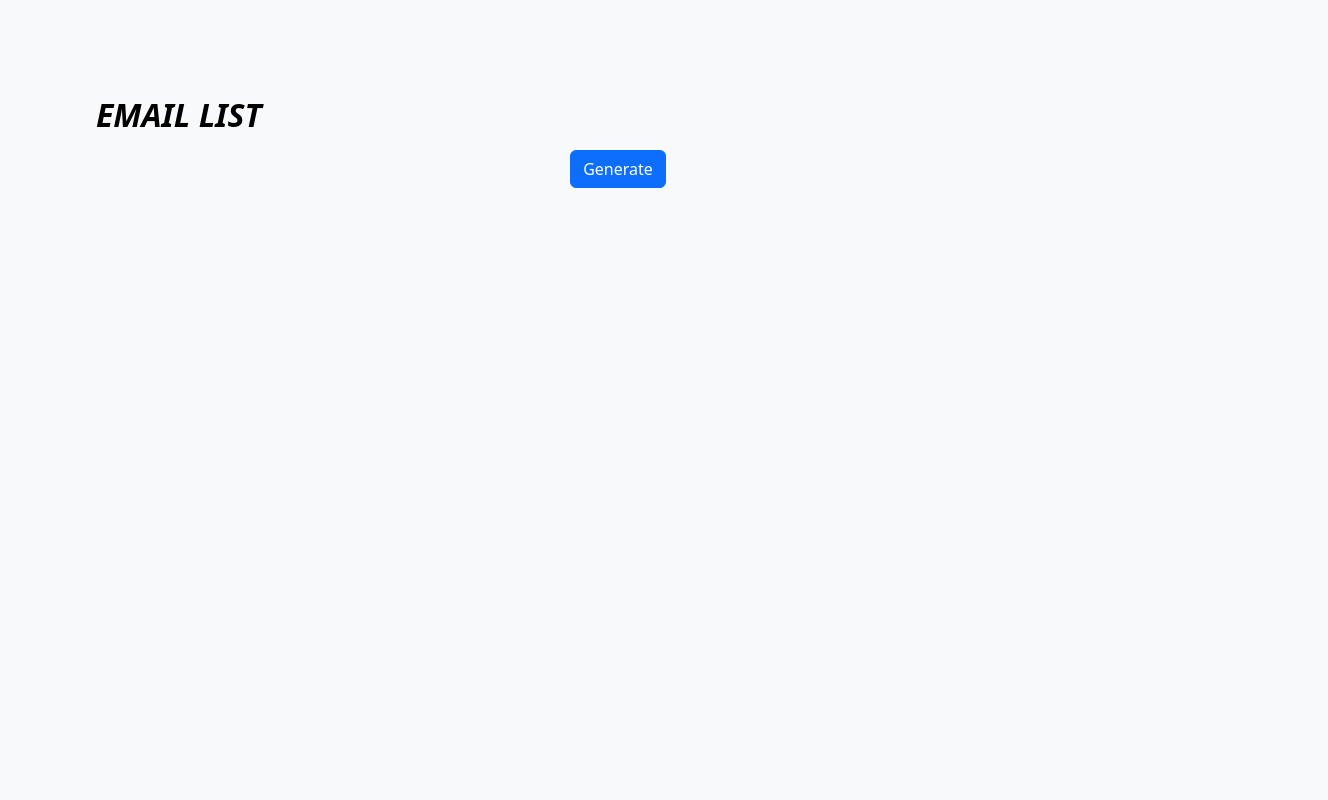
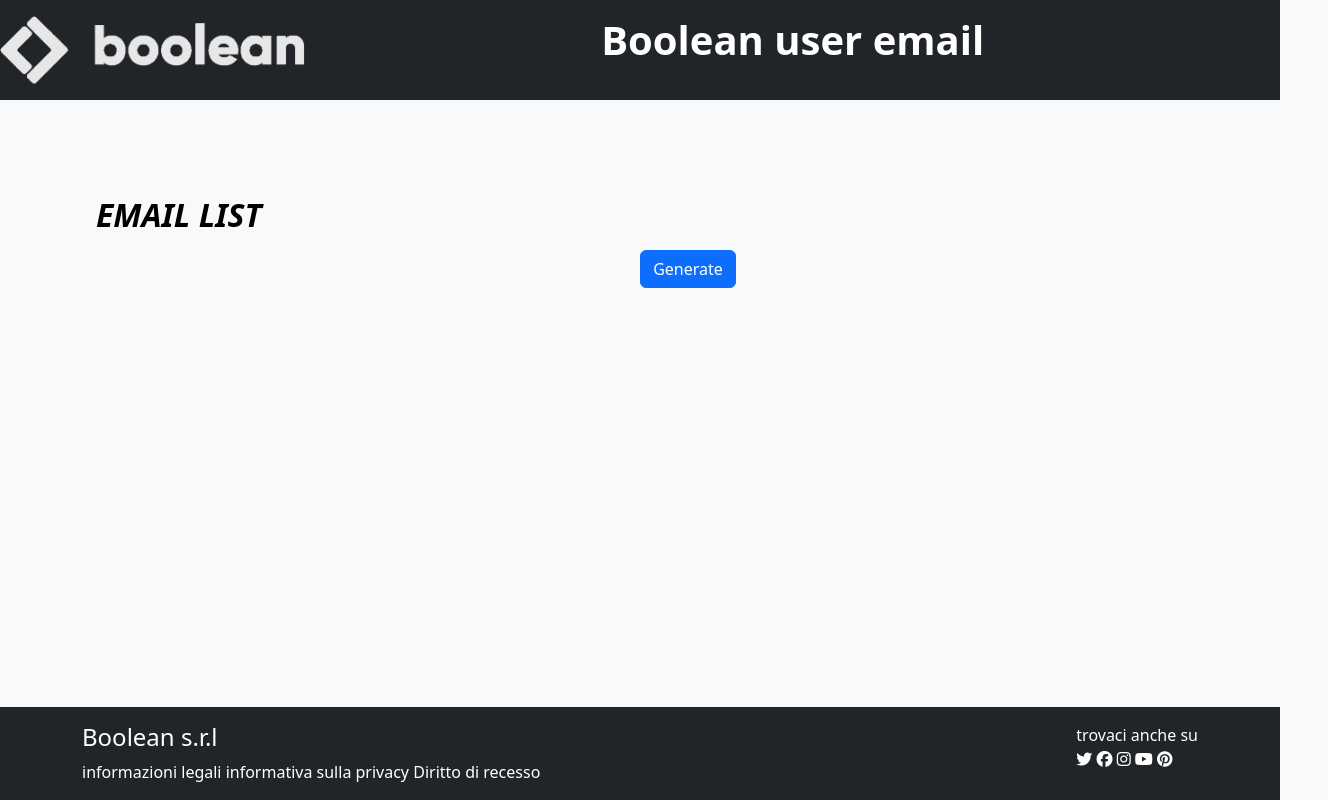
Before and after one commit to andrea-mosca/js-email-list, a plain HTML site: page index.html in a window 1280 px wide. Shown: the whole page, 1328 px wide, since content can reach past the window. Drawn offline with nearby package versions, Linux system fonts and the light colour scheme; no server answers.

Commit message:
other html styling

```diff
--- a/css/style.css
+++ b/css/style.css
@@ -0,0 +1,22 @@
+a{
+    text-decoration: none;
+    color: white;
+  }
+
+header{
+    height: 100px;
+}
+header img{
+    width: 100%;
+    height: 100%;
+    object-fit: cover;
+
+}
+
+
+
+footer{
+    width: 100%;
+    position: fixed;
+    bottom: 0;
+}
--- a/index.html
+++ b/index.html
@@ -1,14 +1,16 @@
 <!DOCTYPE html>
 <html lang="en">
+
 <head>
     <meta charset="UTF-8">
     <meta name="viewport" content="width=device-width, initial-scale=1.0">
     <title>Document</title>
     <!-- CDN AWESOME LINK  -->
-    <!-- <link rel="stylesheet" href="https://cdnjs.cloudflare.com/ajax/libs/font-awesome/6.7.2/css/all.min.css" integrity="sha512-Evv84Mr4kqVGRNSgIGL/F/aIDqQb7xQ2vcrdIwxfjThSH8CSR7PBEakCr51Ck+w+/U6swU2Im1vVX0SVk9ABhg==" crossorigin="anonymous" referrerpolicy="no-referrer" /> -->
+    <link rel="stylesheet" href="https://cdnjs.cloudflare.com/ajax/libs/font-awesome/6.7.2/css/all.min.css" integrity="sha512-Evv84Mr4kqVGRNSgIGL/F/aIDqQb7xQ2vcrdIwxfjThSH8CSR7PBEakCr51Ck+w+/U6swU2Im1vVX0SVk9ABhg==" crossorigin="anonymous" referrerpolicy="no-referrer" />
 
     <!-- BOOTSTRAP LINK  -->
-    <link href="https://cdn.jsdelivr.net/npm/bootstrap@5.3.3/dist/css/bootstrap.min.css" rel="stylesheet" integrity="sha384-QWTKZyjpPEjISv5WaRU9OFeRpok6YctnYmDr5pNlyT2bRjXh0JMhjY6hW+ALEwIH" crossorigin="anonymous">
+    <link href="https://cdn.jsdelivr.net/npm/bootstrap@5.3.3/dist/css/bootstrap.min.css" rel="stylesheet"
+        integrity="sha384-QWTKZyjpPEjISv5WaRU9OFeRpok6YctnYmDr5pNlyT2bRjXh0JMhjY6hW+ALEwIH" crossorigin="anonymous">
 
     <!-- STYLE LINK  -->
     <link rel="stylesheet" href="./css/style.css">
@@ -19,11 +21,16 @@
     <script src="https://cdn.jsdelivr.net/npm/axios/dist/axios.min.js"></script>
 
     <!-- my custom script js(loaded after body with "defer") -->
-     <script src="./js/script.js" defer></script>
+    <script src="./js/script.js" defer></script>
 </head>
+
 <body class="text-bg-light">
+    <header class="text-bg-dark py-3 d-flex">
+        <div class="flex-shrink-1"><img src="./img/boolean-logo.png" alt=""></div>
+        <h1 class="flex-grow-1 text-center fw-bold">Boolean user email</h1>
+    </header>
     <main>
-        <section id="email" class="container m-5 p-5">
+        <section id="email" class="container-fluid m-5 p-5">
             <h2 class="fw-bold fst-italic">EMAIL LIST</h2>
             <ul class="list-group" id="email-list">
 
@@ -34,11 +41,35 @@
         </section>
 
     </main>
+    <footer class="text-bg-dark py-3">
+        <div class="container d-flex justify-content-between">
+            <div>
+                <div>
+                    <h4>Boolean s.r.l</h4>
+                </div>
+                <div>
+                    <a href="#">informazioni legali</a>
+                    <a href="#">informativa sulla privacy</a>
+                    <a href="#">Diritto di recesso</a>
+                </div>
+            </div>
 
+            <div>
+                <div>trovaci anche su</div>
+                <div>
+                    <i class="fa-brands fa-twitter"></i>
+                    <i class="fa-brands fa-facebook"></i>
+                    <i class="fa-brands fa-instagram"></i>
+                    <i class="fa-brands fa-youtube"></i>
+                    <i class="fa-brands fa-pinterest"></i>
+                </div>
+            </div>
+        </div>
 
+    </footer>
+    <script src="https://cdn.jsdelivr.net/npm/bootstrap@5.3.3/dist/js/bootstrap.bundle.min.js"
+        integrity="sha384-YvpcrYf0tY3lHB60NNkmXc5s9fDVZLESaAA55NDzOxhy9GkcIdslK1eN7N6jIeHz"
+        crossorigin="anonymous"></script>
+</body>
 
-
-
-    <script src="https://cdn.jsdelivr.net/npm/bootstrap@5.3.3/dist/js/bootstrap.bundle.min.js" integrity="sha384-YvpcrYf0tY3lHB60NNkmXc5s9fDVZLESaAA55NDzOxhy9GkcIdslK1eN7N6jIeHz" crossorigin="anonymous"></script>
-</body>
 </html>
```
Also changed, not shown: js/script.js (+7 -7 lines), img/boolean-logo.png (added).
